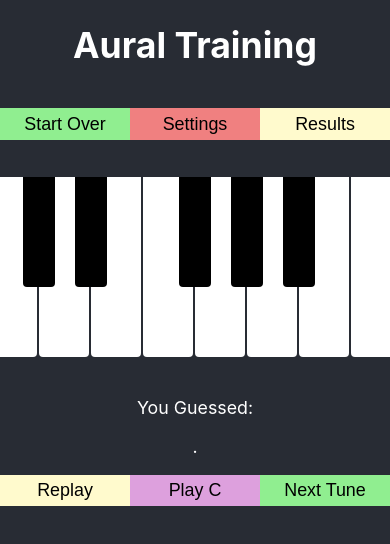
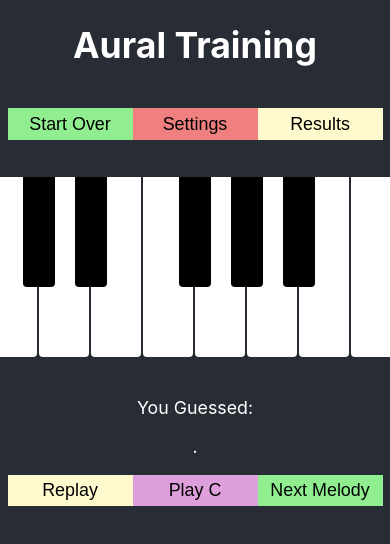
Before and after one commit to OU-HCI-18/aural-skills, a React (Create React App) app: page /aural-skills/train in a window 390 px wide. Shown: the top 544 px of the page. Built offline with nearby package versions, Linux system fonts and the light colour scheme.

Commit message:
tweaked css for phone screen

```diff
--- a/src/App.css
+++ b/src/App.css
@@ -20,7 +20,7 @@
 .App-button {
   height: 8vmin;
   width: 8vw;
-  min-width: 130px;
+  min-width: 125px;
   justify-content: center;
   font-size: calc(14px + 1vmin);
   border: black;
@@ -30,7 +30,7 @@
 .App-buttonXL {
   height: 8vmin;
   width: 10vw;
-  min-width: 130px;
+  min-width: 125px;
   justify-content: center;
   font-size: calc(14px + 1vmin);
   border: black;
--- a/src/App.js
+++ b/src/App.js
@@ -277,7 +277,7 @@ function TrainView (props) {
                   // console.log(note_arr);
                   trainData.addNoteArr(note_arr);
                 }}>
-              Next Tune
+              Next Melody
             </button>
           </div>
       </div>
```
